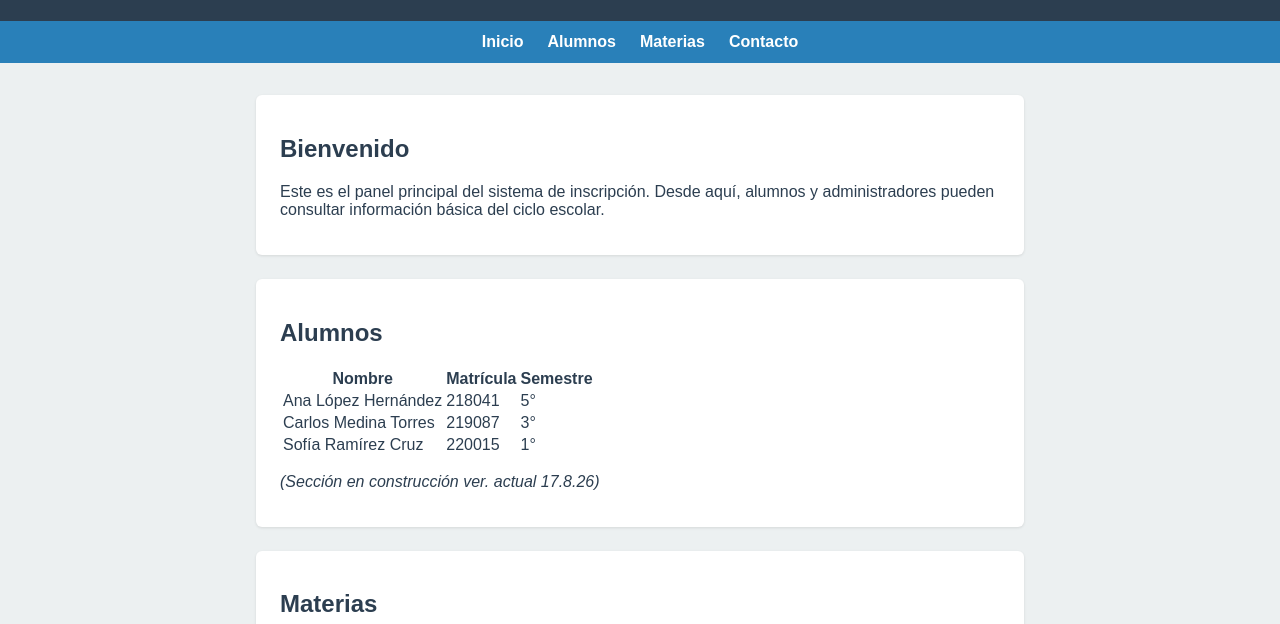
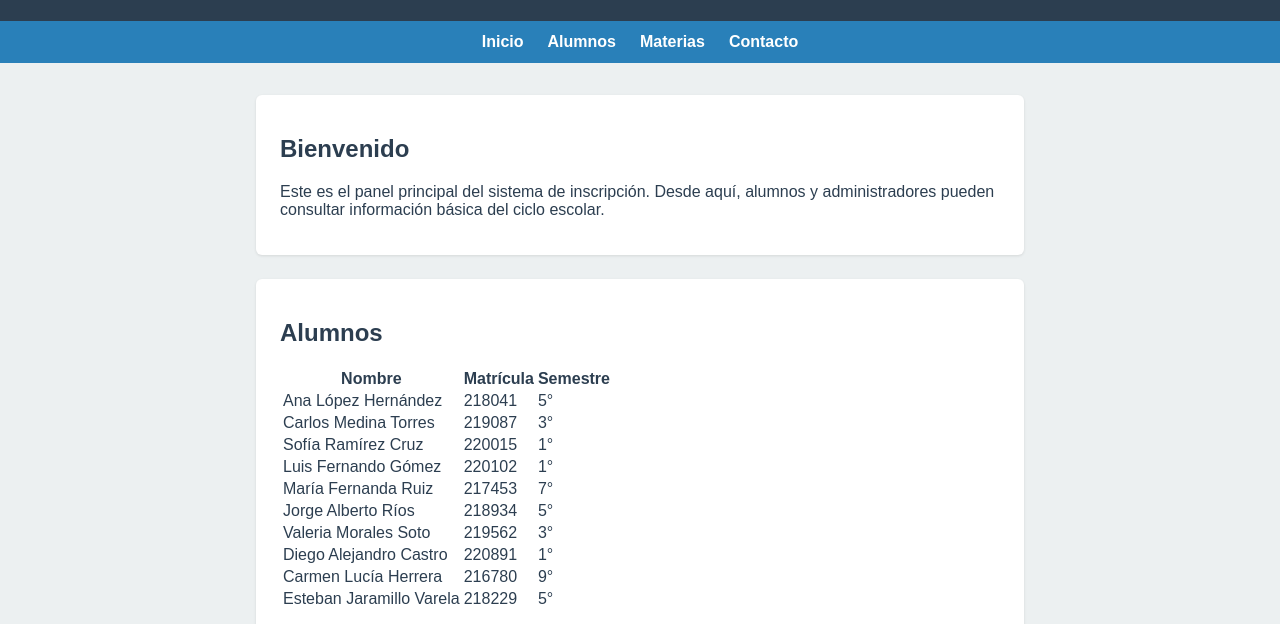
Before and after one commit to carevalomx69/repo-comun-equipos, a plain HTML site: page index.html in a window 1280 px wide. Shown: the part 123-747 px from the top of the page. Drawn offline with Linux system fonts and the light colour scheme.

Commit message:
SCRUM-16 Agregué mas alumnos a la tabla de ejemplo

```diff
--- a/index.html
+++ b/index.html
@@ -52,6 +52,41 @@
             <td>220015</td>
             <td>1°</td>
           </tr>
+          <tr>
+            <td>Luis Fernando Gómez</td>
+            <td>220102</td>
+            <td>1°</td>
+          </tr>
+          <tr>
+            <td>María Fernanda Ruiz</td>
+            <td>217453</td>
+            <td>7°</td>
+          </tr>
+          <tr>
+            <td>Jorge Alberto Ríos</td>
+            <td>218934</td>
+            <td>5°</td>
+          </tr>
+          <tr>
+            <td>Valeria Morales Soto</td>
+            <td>219562</td>
+            <td>3°</td>
+          </tr>
+          <tr>
+            <td>Diego Alejandro Castro</td>
+            <td>220891</td>
+            <td>1°</td>
+          </tr>
+          <tr>
+            <td>Carmen Lucía Herrera</td>
+            <td>216780</td>
+            <td>9°</td>
+          </tr>
+          <tr>
+            <td>Esteban Jaramillo Varela</td>
+            <td>218229</td>
+            <td>5°</td>
+          </tr>
         </tbody>
       </table>
       <p><em>(Sección en construcción ver. actual 17.8.26)</em></p>
@@ -81,8 +116,7 @@
 
         <button type="submit">Enviar</button>
       </form>
-      <!-- TODO (rama feature-validacion): la validación del formulario vive en script.js -->
-    </section>
+      </section>
 
   </main>
 
```
